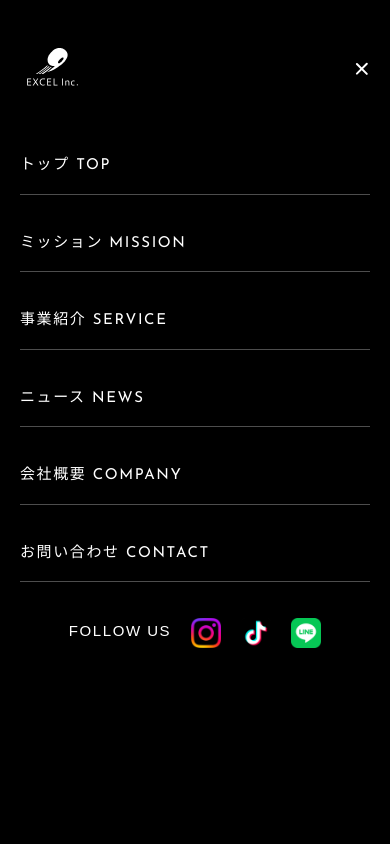
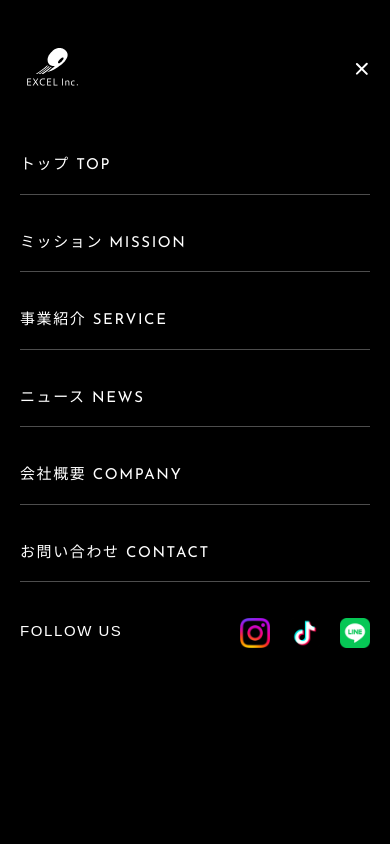
Before and after one commit to mitsu0428/excel-inc, a Next.js app: page / in a window 390 px wide. Both pictures are taken after a click on the element 355 px from the left and 36 px from the top of the page. Shown: the top 844 px of the page. Built offline with nearby package versions, Linux system fonts and the light colour scheme; a web font is replaced by a local one.

Commit message:
fix: SNSの間

```diff
--- a/src/app/components/HeaderNavigation/index.tsx
+++ b/src/app/components/HeaderNavigation/index.tsx
@@ -167,6 +167,8 @@ export const Component = () => {
             <StyledSpan className={Font.Font.CustomNotoSansMyanmar.className}>
               {FOLLOW_US}
             </StyledSpan>
+
+            <SNSWrapper>
               {snsLink.map((item, index) => (
                 <StyledLink
                   href={item.link}
@@ -182,6 +184,7 @@ export const Component = () => {
                   />
                 </StyledLink>
               ))}
+            </SNSWrapper>
           </SP_SCREEN_FOOTER>
         </SP_SCREEN_MENU>
       </SP_SCREEN>
@@ -273,6 +276,14 @@ const RowWrapperWithUpderLine = styled.div`
   border-bottom: rgba(255, 255, 255, 0.3) 1px solid;
 `;
 
+// memo: SNSのアイコン
+const SNSWrapper = styled.div`
+  display: flex;
+  flex-direction: row;
+  align-items: center;
+  gap: 20px;
+`;
+
 // memo: 横並びにする(間隔を空ける)
 const SP_SCREEN_HEADER = styled.div`
   display: flex;
@@ -298,9 +309,8 @@ const SP_SCREEN_FOOTER = styled.div`
   display: flex;
   flex-direction: row;
   align-items: center;
-  justify-content: center;
+  justify-content: space-between;
   color: #fff;
-  gap: 20px;
   margin-top: 36px;
 `;
 
@@ -316,6 +326,7 @@ const Logo = styled.img`
   }
 `;
 
+// memo: ハンバーガーメニュー
 const OpenWrapper = styled.div<{ $isOpen: boolean }>`
   display: inline-block;
   cursor: pointer;
@@ -351,17 +362,16 @@ const OpenWrapper = styled.div<{ $isOpen: boolean }>`
   }
 `;
 
+// memo: ハンバーガーメニューの線
 const OpenOneSpan = styled.span<{ $isOpen: boolean }>`
   top: ${(props) => (props.$isOpen ? "50%" : "0")};
   transform: ${(props) => (props.$isOpen ? "rotate(45deg)" : "none")};
 `;
-
 const OpenTwoSpan = styled.span<{ $isOpen: boolean }>`
   top: 50%;
   transform: translateY(-50%);
   opacity: ${(props) => (props.$isOpen ? "0" : "1")};
 `;
-
 const OpenThreeSpan = styled.span<{ $isOpen: boolean }>`
   bottom: ${(props) => (props.$isOpen ? "50%" : "0")};
   transform: ${(props) => (props.$isOpen ? "rotate(-45deg)" : "none")};
```
Lines whose indentation alone changed are shown as unchanged.
